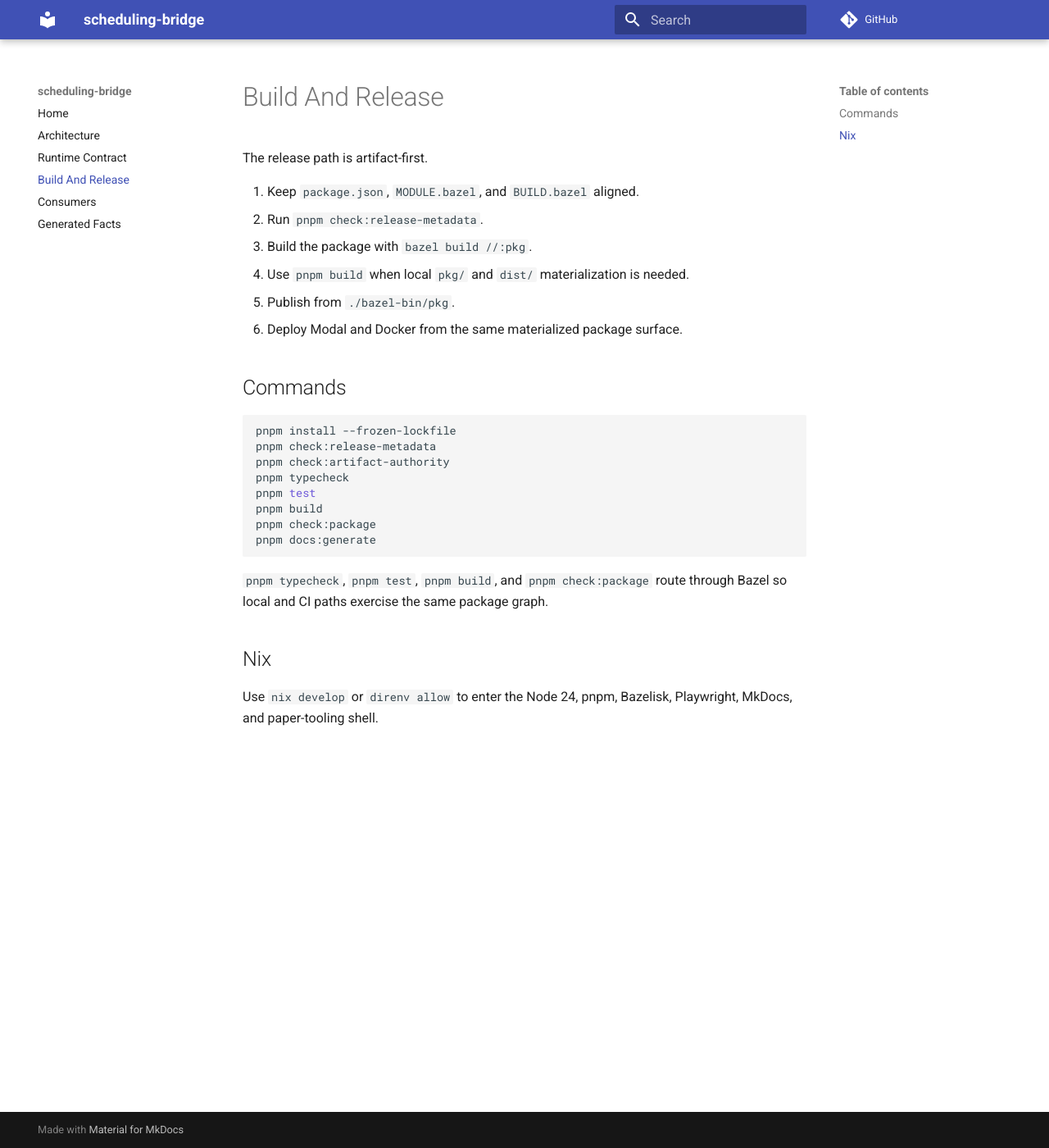
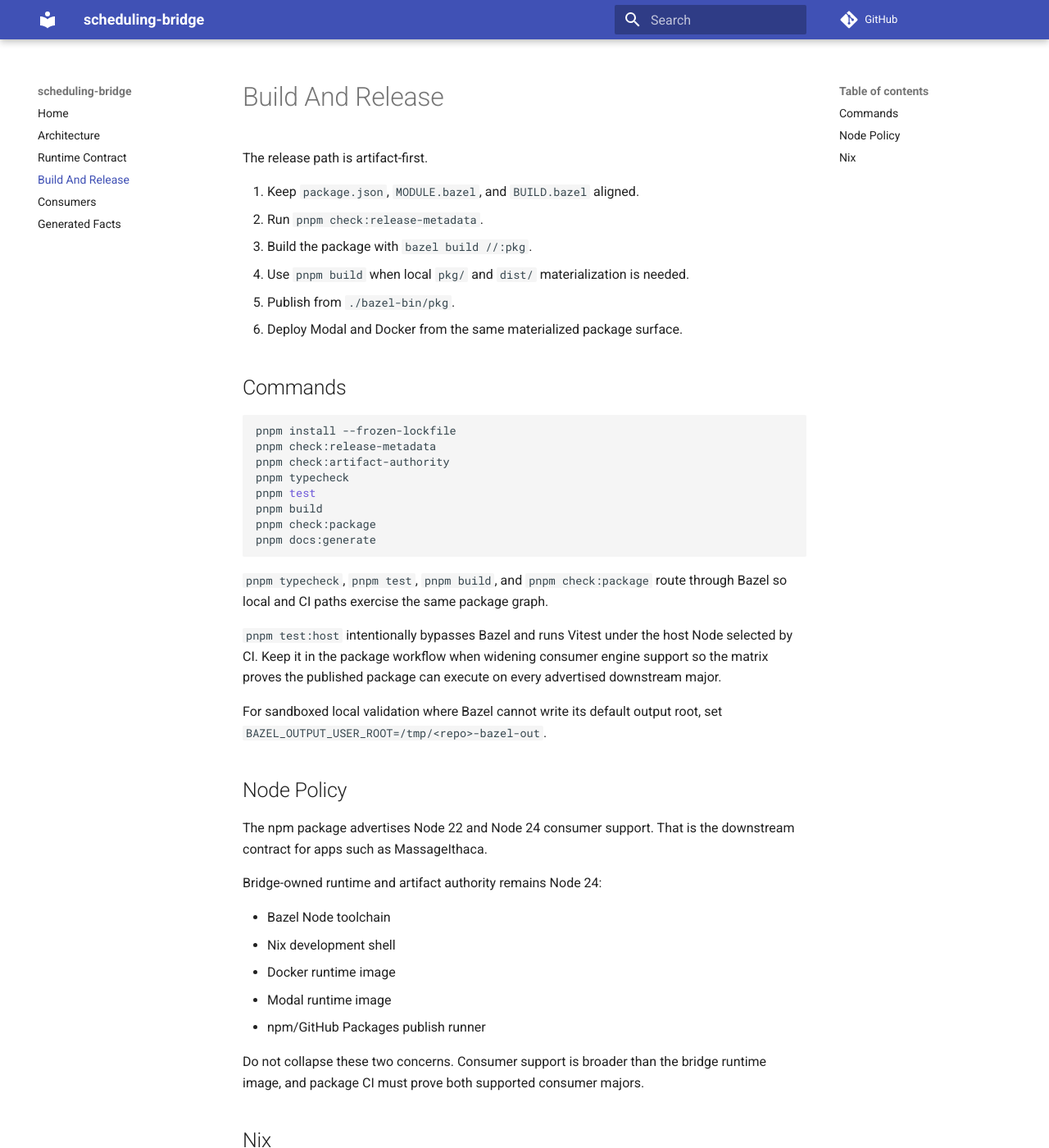
Before and after one commit to Jesssullivan/scheduling-bridge, an MkDocs documentation site: the page built from docs/build-and-release.md, in a window 1280 px wide and 1400 px high. Shown: the whole window at 82% size. Built offline with MkDocs 1.6.1 and Material for MkDocs 9.7.7, drawn with Linux system fonts in a browser that asks for light colours; comment, search, counter and statistics services are not loaded.

Commit message:
fix runtime consumer node policy

```diff
--- a/docs/build-and-release.md
+++ b/docs/build-and-release.md
@@ -25,6 +25,30 @@ pnpm docs:generate
 `pnpm typecheck`, `pnpm test`, `pnpm build`, and `pnpm check:package` route
 through Bazel so local and CI paths exercise the same package graph.
 
+`pnpm test:host` intentionally bypasses Bazel and runs Vitest under the host
+Node selected by CI. Keep it in the package workflow when widening consumer
+engine support so the matrix proves the published package can execute on every
+advertised downstream major.
+
+For sandboxed local validation where Bazel cannot write its default output root,
+set `BAZEL_OUTPUT_USER_ROOT=/tmp/<repo>-bazel-out`.
+
+## Node Policy
+
+The npm package advertises Node 22 and Node 24 consumer support. That is the
+downstream contract for apps such as MassageIthaca.
+
+Bridge-owned runtime and artifact authority remains Node 24:
+
+- Bazel Node toolchain
+- Nix development shell
+- Docker runtime image
+- Modal runtime image
+- npm/GitHub Packages publish runner
+
+Do not collapse these two concerns. Consumer support is broader than the bridge
+runtime image, and package CI must prove both supported consumer majors.
+
 ## Nix
 
 Use `nix develop` or `direnv allow` to enter the Node 24, pnpm, Bazelisk,
--- a/llms.txt
+++ b/llms.txt
@@ -18,8 +18,8 @@ Toolchains:
 - flake Node major: `24`
 - pnpm toolchain: `9.15.9`
 - package manager: `pnpm@9.15.9`
-- engines: `>=24 <25`
-- CI node matrix: `24`
+- engines: `^22.0.0 || ^24.0.0`
+- CI node matrix: `22, 24`
 - CI publish node: `24`
 
 Protocol:
--- a/package.json
+++ b/package.json
@@ -35,6 +35,7 @@
     "prepublishOnly": "pnpm check:release-metadata && pnpm check:artifact-authority && pnpm build && pnpm check:package",
     "start": "node dist/server/handler.js",
     "dev": "tsx src/server/handler.ts",
+    "test:host": "vitest run --reporter=verbose --config vitest.config.ts",
     "test": "node scripts/run-bazel-target.mjs test //:test",
     "typecheck": "node scripts/run-bazel-target.mjs build //:typecheck",
     "docs:generate": "node scripts/generate-doc-surfaces.mjs",
@@ -56,7 +57,7 @@
     "prom-client": "^15"
   },
   "devDependencies": {
-    "@types/node": "^24.0.0",
+    "@types/node": "^22.0.0",
     "ioredis-mock": "^8.13.1",
     "publint": "^0.3.18",
     "tsx": "^4.0.0",
@@ -75,6 +76,6 @@
     }
   },
   "engines": {
-    "node": ">=24 <25"
+    "node": "^22.0.0 || ^24.0.0"
   }
 }
```
Also changed, not shown: README.md (+9 -0 lines), docs/generated/repo-facts.md (+3 -3 lines), pnpm-lock.yaml (+21 -21 lines), 3 other files.
